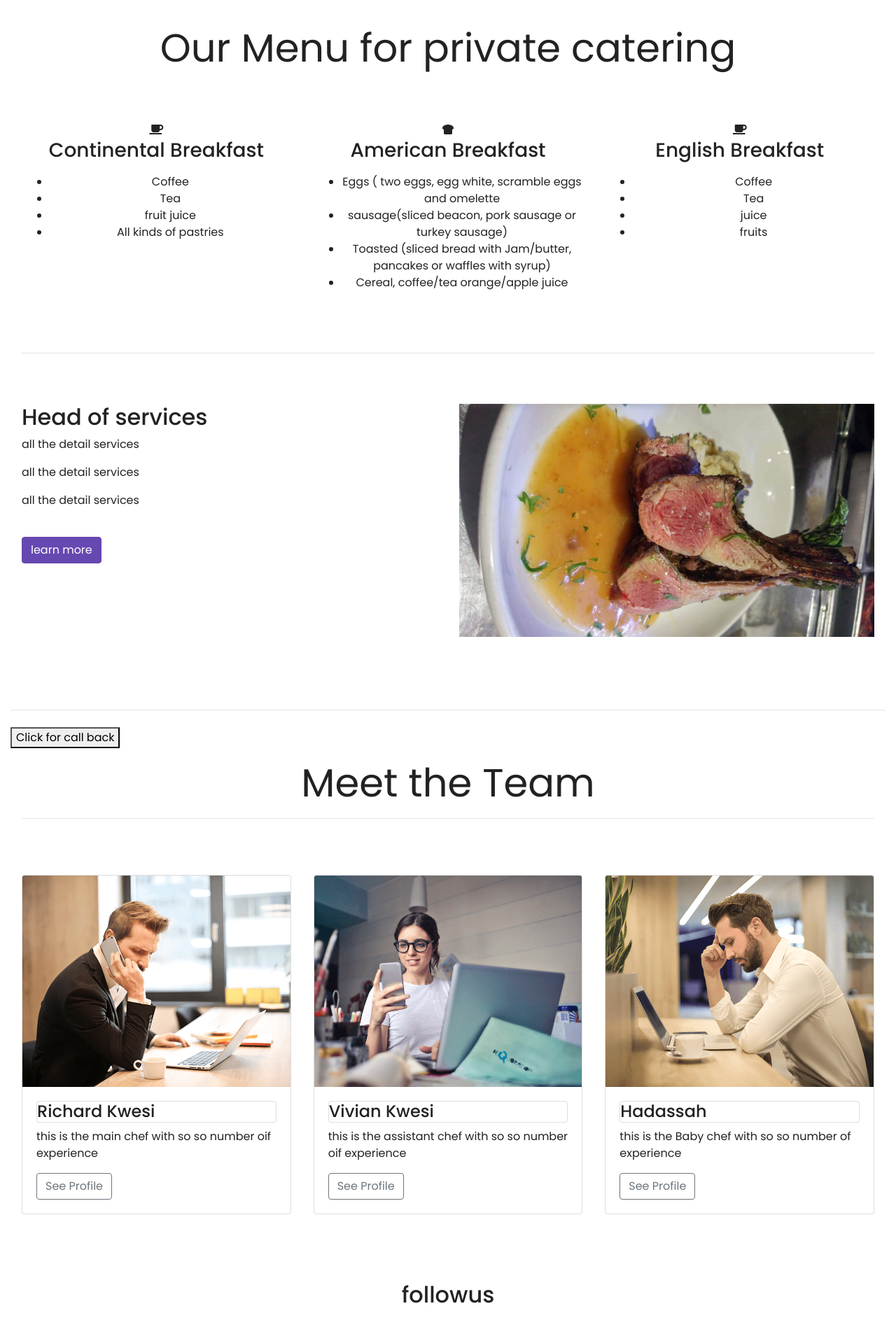
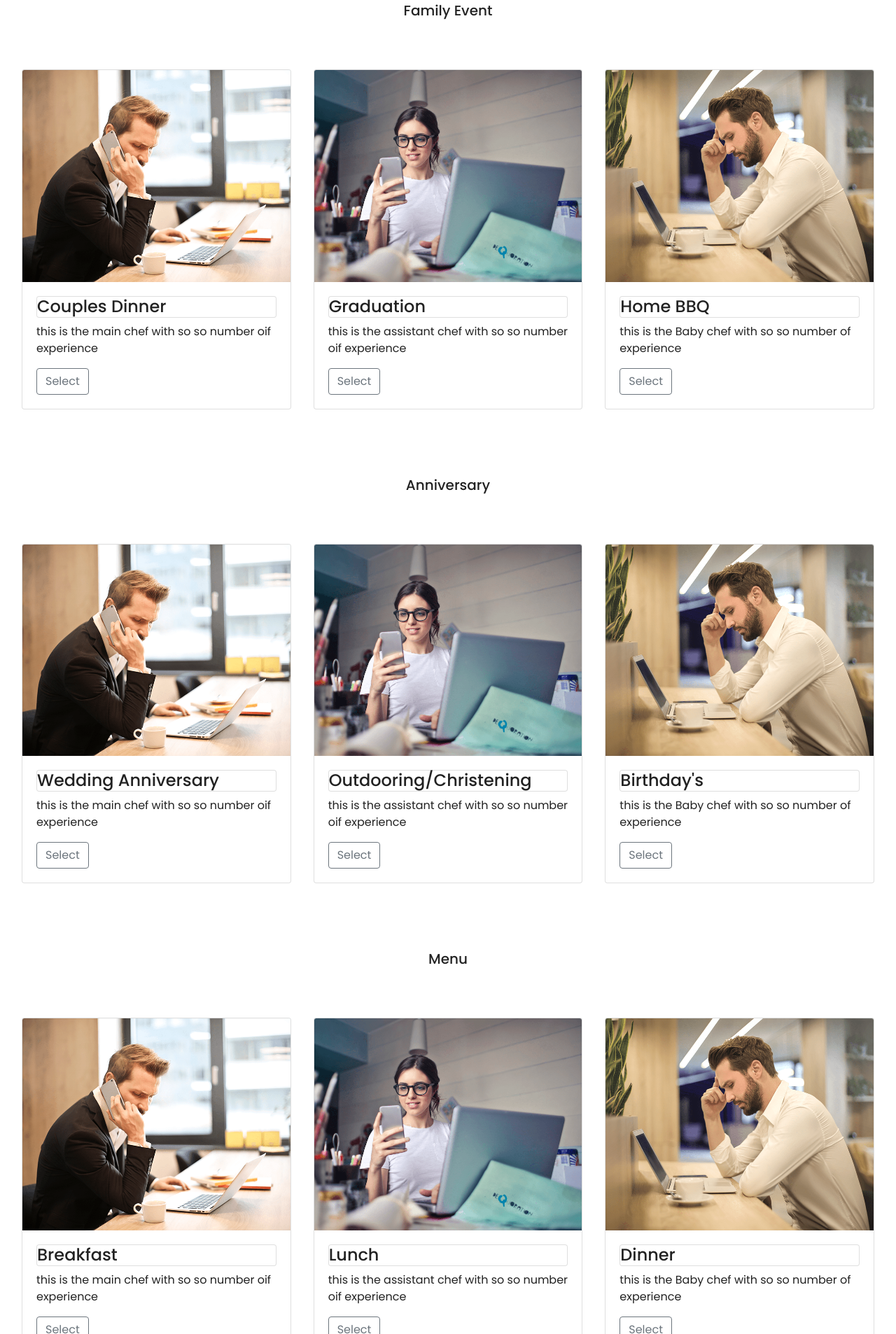
Before and after one commit to FrancisAcheampong/chefRichard, a website: page dist/index.html in a window 1280 px wide. Shown: the part 1109-3015 px from the top of the page at 70% size. Drawn offline with nearby package versions, Linux system fonts and the light colour scheme.

Commit message:
added cards

```diff
--- a/dist/index.html
+++ b/dist/index.html
@@ -53,7 +53,7 @@
                                 <a href="#" class="dropdown-item small">Wedding
                                     Anniversary</a>
                                 <a href="#" class="dropdown-item small">Birthdays'</a>
-                                <a href="#" class="dropdown-item small">Baptism/Christening Hoodies</a>
+                                <a href="#" class="dropdown-item small">Baptism/Christening </a>
                                 <div class="dropdown-divider"></div>
 
                                 <h5 class="dropdown-header">Major Event</h5>
@@ -166,133 +166,14 @@
             </div>
         </div>
 
-        <!--- Welcome Section -->
-        <div class="container-fluid padding ">
-            <div class="row welcome text-center ">
-                <div class="col-12 ">
-                    <h2 class="display-4 "> Our Menu for private catering</h2>
-
-                </div>
-
-            </div>
-        </div>
-
-        <!--- Three Column Section -->
-        <div class="container-fluid padding ">
-            <div class="row text-center padding ">
-                <div class="col-xs-12 col-sm-6 col-md-4 ">
-                    <i class="fas fa-coffee "></i>
-                    <h3>Continental Breakfast</h3>
-                    <p>
-                        <ul>
-                            <li>Coffee</li>
-                            <li>Tea</li>
-                            <li>fruit juice</li>
-                            <li>All kinds of pastries</li>
-                        </ul>
-                    </p>
-                </div>
-                <div class="col-xs-12 col-sm-6 col-md-4 ">
-                    <i class="fas fa-bread-slice"></i>
-                    <h3>American Breakfast</h3>
-                    <p>
-                        <ul>
-                            <li>Eggs ( two eggs, egg white, scramble eggs and omelette </li>
-                            <li>
-                                sausage(sliced beacon, pork sausage or turkey sausage)
-                            </li>
-                            <li>
-                                Toasted (sliced bread with Jam/butter, pancakes or waffles with syrup)
-                            </li>
-                            <li>
-                                Cereal, coffee/tea orange/apple juice
-                            </li>
-                        </ul>
-                    </p>
-                </div>
-                <div class="col-xs-12 col-sm-6 col-md-4 ">
-                    <i class="fas fa-coffee "></i>
-                    <h3>English Breakfast</h3>
-                    <p>
-                        <ul text-align="left">
-                            <li>Coffee</li>
-                            <li>Tea</li>
-                            <li>juice</li>
-                            <li>fruits</li>
-                        </ul>
-                    </p>
-                </div>
-            </div>
-            <hr class="my-4 ">
-            </hr>
-
-        </div>
-
-        <!--- Two Column Section -->
-        <div class="container-fluid padding ">
-            <div class="row padding ">
-                <div class="col-md-12 col-lg-6 ">
-                    <h2>Head of services</h2>
-                    <p>all the detail services
 
 
 
-
-
-
-                    </p>
-                    <p>all the detail services
-
-
-
-
-
-
-                    </p>
-                    <p>all the detail services
-
-
-
-
-
-                    </p>
-                    <br>
-                    <a href="# " class="btn btn-primary ">learn more</a>
-                </div>
-                <div class="col-lg-6 ">
-                    <img src="img/background.jpg " class="img-fluid ">
-                </div>
-            </div>
-        </div>
-        <hr class="my-4 ">
-        <!--- Fixed background -->
-
-        <figure>
-            <div class="fixed-wrap ">
-                <div id="fixed ">
-                </div>
-        </figure>
-        <!--- Emoji Section -->
-
-        <button class="fun " data-toggle="collapse " data-target="#emoji "> Click for call back</button>
-        <div id="emoji " class="collapse ">
-            <div class="container-fluid padding ">
-                <div class="row text-center padding ">
-                    <div class="col-sm-6 col-md-3 ">
-                        <img class="gif " src="img/chicken2.gif "></img>
-                    </div>
-                    <div class="col-sm-6 col-md-3 ">
-                        <img class="gif " src="img/seafood8.gif "></img>
-                    </div>
-                </div>
-            </div>
-        </div>
-        <!--- Meet the team -->
+        <!--- Small family event -->
         <div class="container-fluid padding ">
             <div class="row text-center ">
                 <div class="col-12 ">
-                    <h1 class="display-4 "> Meet the Team </h1>
-                    <hr>
+                    <h5> Family Event</h5>
                 </div>
             </div>
         </div>
@@ -304,9 +185,9 @@
                     <div class="card ">
                         <img class="card-img-top " src="img/team1.png ">
                         <div class="card-body ">
-                            <h4 class="card -title ">Richard Kwesi</h4>
+                            <h4 class="card -title ">Couples Dinner</h4>
                             <p class="card-text ">this is the main chef with so so number oif experience </p>
-                            <a href="# " class="btn btn-outline-secondary ">See Profile</a>
+                            <a href="# " class="btn btn-outline-secondary ">Select</a>
                         </div>
                         </img>
                     </div>
@@ -315,9 +196,9 @@
                     <div class="card ">
                         <img class="card-img-top " src="img/team2.png ">
                         <div class="card-body ">
-                            <h4 class="card -title ">Vivian Kwesi</h4>
+                            <h4 class="card -title ">Graduation</h4>
                             <p class="card-text ">this is the assistant chef with so so number oif experience </p>
-                            <a href="# " class="btn btn-outline-secondary ">See Profile</a>
+                            <a href="# " class="btn btn-outline-secondary ">Select</a>
                         </div>
                         </img>
                     </div>
@@ -327,18 +208,162 @@
                     <div class="card ">
                         <img class="card-img-top " src="img/team3.png ">
                         <div class="card-body ">
-                            <h4 class="card -title ">Hadassah</h4>
+                            <h4 class="card -title ">Home BBQ</h4>
                             <p class="card-text ">this is the Baby chef with so so number of experience </p>
-                            <a href="# " class="btn btn-outline-secondary ">See Profile</a>
+                            <a href="# " class="btn btn-outline-secondary ">Select</a>
                         </div>
                         </img>
                     </div>
                 </div>
             </div>
         </div>
-        <!--- Two Column Section -->
+        <!--- Anniversary -->
 
+        <div class="container-fluid padding ">
+            <div class="row text-center ">
+                <div class="col-12 ">
+                    <h5>Anniversary</h5>
+                </div>
+            </div>
+        </div>
 
+        <!--- Cards -->
+        <div class="container-fluid padding ">
+            <div class="row padding ">
+                <div class="col-md-4 ">
+                    <div class="card ">
+                        <img class="card-img-top " src="img/team1.png ">
+                        <div class="card-body ">
+                            <h4 class="card -title ">Wedding Anniversary</h4>
+                            <p class="card-text ">this is the main chef with so so number oif experience </p>
+                            <a href="# " class="btn btn-outline-secondary ">Select</a>
+                        </div>
+                        </img>
+                    </div>
+                </div>
+                <div class="col-md-4 ">
+                    <div class="card ">
+                        <img class="card-img-top " src="img/team2.png ">
+                        <div class="card-body ">
+                            <h4 class="card -title ">Outdooring/Christening</h4>
+                            <p class="card-text ">this is the assistant chef with so so number oif experience </p>
+                            <a href="# " class="btn btn-outline-secondary ">Select</a>
+                        </div>
+                        </img>
+                    </div>
+                </div>
+
+                <div class="col-md-4 ">
+                    <div class="card ">
+                        <img class="card-img-top " src="img/team3.png ">
+                        <div class="card-body ">
+                            <h4 class="card -title ">Birthday's</h4>
+                            <p class="card-text ">this is the Baby chef with so so number of experience </p>
+                            <a href="# " class="btn btn-outline-secondary ">Select</a>
+                        </div>
+                        </img>
+                    </div>
+                </div>
+            </div>
+        </div>
+
+        <!--- Menu -->
+        <div class="container-fluid padding ">
+            <div class="row text-center ">
+                <div class="col-12 ">
+                    <h5> Menu</h5>
+                </div>
+            </div>
+        </div>
+
+        <!--- Cards -->
+        <div class="container-fluid padding ">
+            <div class="row padding ">
+                <div class="col-md-4 ">
+                    <div class="card ">
+                        <img class="card-img-top " src="img/team1.png ">
+                        <div class="card-body ">
+                            <h4 class="card -title ">Breakfast</h4>
+                            <p class="card-text ">this is the main chef with so so number oif experience </p>
+                            <a href="# " class="btn btn-outline-secondary ">Select</a>
+                        </div>
+                        </img>
+                    </div>
+                </div>
+                <div class="col-md-4 ">
+                    <div class="card ">
+                        <img class="card-img-top " src="img/team2.png ">
+                        <div class="card-body ">
+                            <h4 class="card -title ">Lunch</h4>
+                            <p class="card-text ">this is the assistant chef with so so number oif experience </p>
+                            <a href="# " class="btn btn-outline-secondary ">Select</a>
+                        </div>
+                        </img>
+                    </div>
+                </div>
+
+                <div class="col-md-4 ">
+                    <div class="card ">
+                        <img class="card-img-top " src="img/team3.png ">
+                        <div class="card-body ">
+                            <h4 class="card -title ">Dinner</h4>
+                            <p class="card-text ">this is the Baby chef with so so number of experience </p>
+                            <a href="# " class="btn btn-outline-secondary ">Select</a>
+                        </div>
+                        </img>
+                    </div>
+                </div>
+            </div>
+        </div>
+        <!--- Other Services menu -->
+
+        <div class="container-fluid padding ">
+            <div class="row text-center ">
+                <div class="col-12 ">
+                    <h5> Special Events</h5>
+                </div>
+            </div>
+        </div>
+
+        <!--- Cards -->
+        <div class="container-fluid padding ">
+            <div class="row padding ">
+                <div class="col-md-4 ">
+                    <div class="card ">
+                        <img class="card-img-top " src="img/team1.png ">
+                        <div class="card-body ">
+                            <h4 class="card -title ">Wedding</h4>
+                            <p class="card-text ">this is the main chef with so so number oif experience </p>
+                            <a href="# " class="btn btn-outline-secondary ">Select</a>
+                        </div>
+                        </img>
+                    </div>
+                </div>
+                <div class="col-md-4 ">
+                    <div class="card ">
+                        <img class="card-img-top " src="img/team2.png ">
+                        <div class="card-body ">
+                            <h4 class="card -title ">Funeral</h4>
+                            <p class="card-text ">this is the assistant chef with so so number oif experience </p>
+                            <a href="# " class="btn btn-outline-secondary ">Select</a>
+                        </div>
+                        </img>
+                    </div>
+                </div>
+
+                <div class="col-md-4 ">
+                    <div class="card ">
+                        <img class="card-img-top " src="img/team3.png ">
+                        <div class="card-body ">
+                            <h4 class="card -title ">Group Lunch</h4>
+                            <p class="card-text ">this is the Baby chef with so so number of experience </p>
+                            <a href="# " class="btn btn-outline-secondary ">Select</a>
+                        </div>
+                        </img>
+                    </div>
+                </div>
+            </div>
+        </div>
         <!--- Connect -->
         <div class="container-fluid padding ">
             <div class="row text-center padding ">
@@ -357,14 +382,14 @@
 
         <!--- Footer -->
         <footer>
-            <div class="container-fluid padding ">
+            <div class="container-fluid  ">
                 <div class="row text-center ">
                     <div class="col-md-4 ">
 
-                        <img src="img/w3newbie.png "></img>
+                        <img src="img/logo final.png " width="17%" height="30%"></img>
                         <hr class="light ">
                         <p>Phone: 647-777-7771</P>
-                        <p>email: email@myemail.com</P>
+                        <p>email: ericboat44@icloud.com</P>
                         <p>Address: 200 Home bld M12 2M3</P>
 
                     </div>
```
Also changed, not shown: dist/img/logo final.png. Lines whose indentation alone changed are shown as unchanged.
